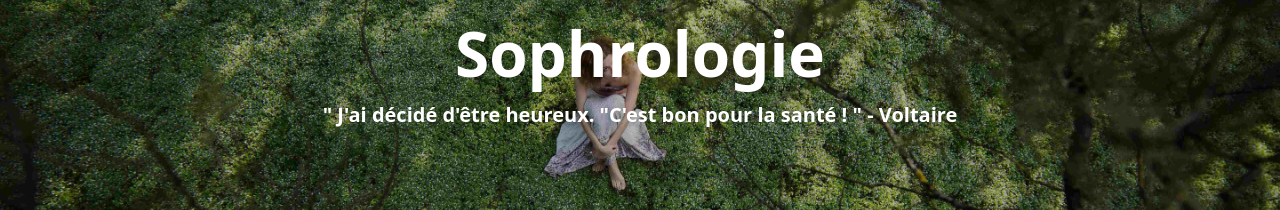
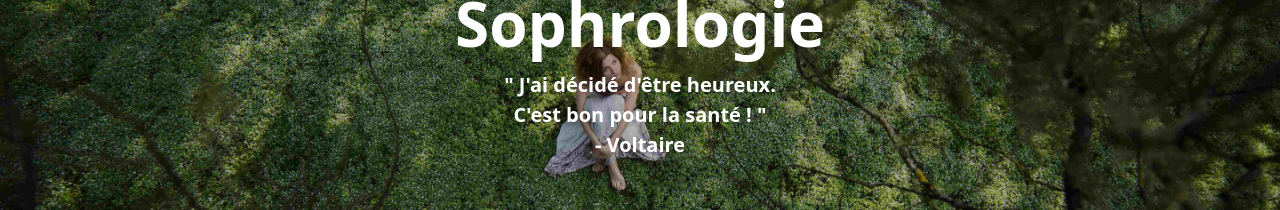
Before and after one commit to sophrologue/reactjs, a React (Vite) app: page / in a window 1280 px wide. Shown: the part 372-582 px from the top of the page. Built offline with nearby package versions, Linux system fonts and the light colour scheme; the HTML template or start-up script is replaced by a standard one.

Commit message:
update hero text

```diff
--- a/src/components/Hero.jsx
+++ b/src/components/Hero.jsx
@@ -31,7 +31,8 @@ export const Hero = () => {
         <h1 className="xsm:text-[42px] lg:text-[62px] ">Sophrologie</h1>
         <p className="xsm:text-[16px] lg:text-[20px] text-center">
           {" "}
-          " J'ai décidé d'être heureux. "C'est bon pour la santé ! " - Voltaire
+          " J'ai décidé d'être heureux. <br />
+          C'est bon pour la santé ! " <br />- Voltaire
         </p>
       </div>
 
```
Also changed, not shown: 1 other file (tests, documents, lock files or other folders).
